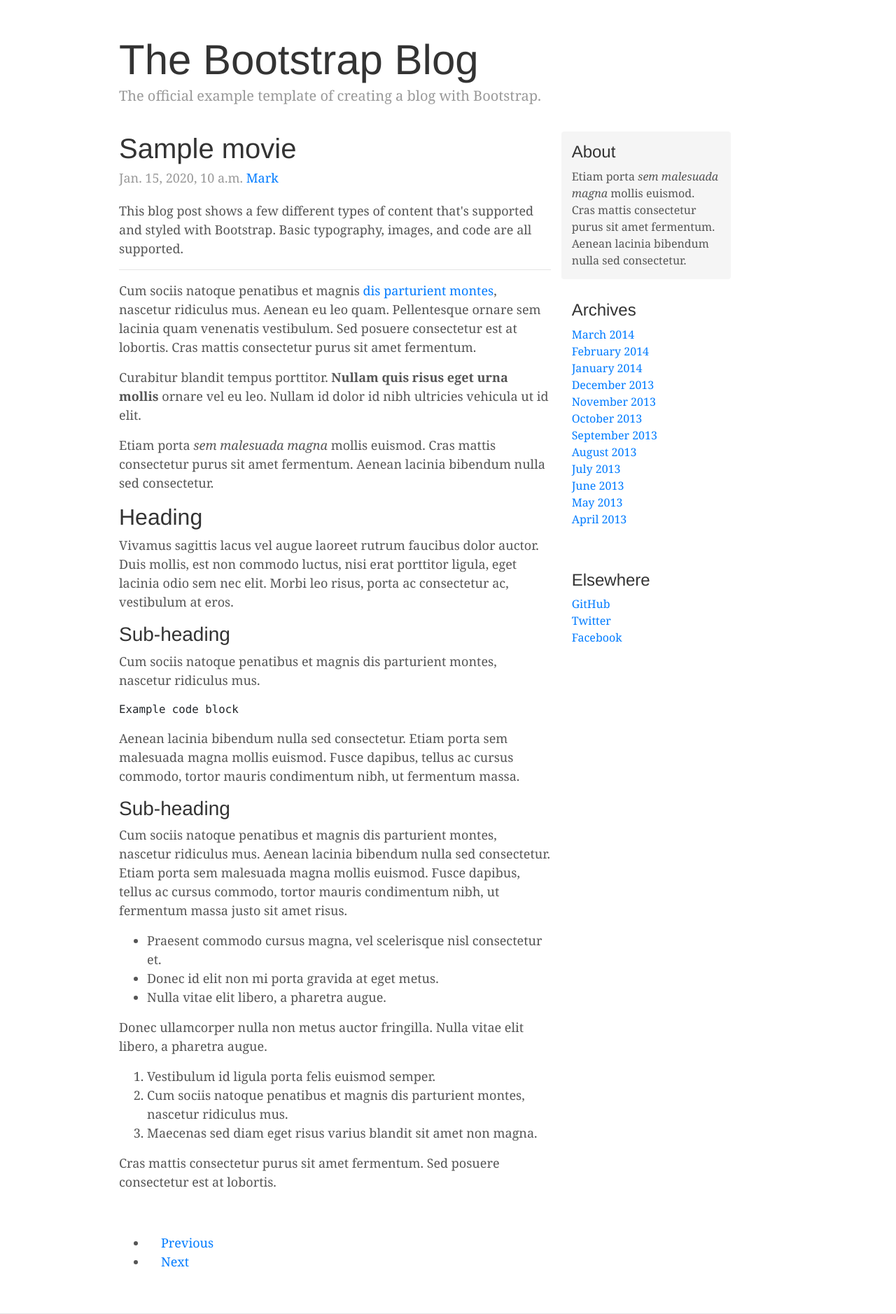
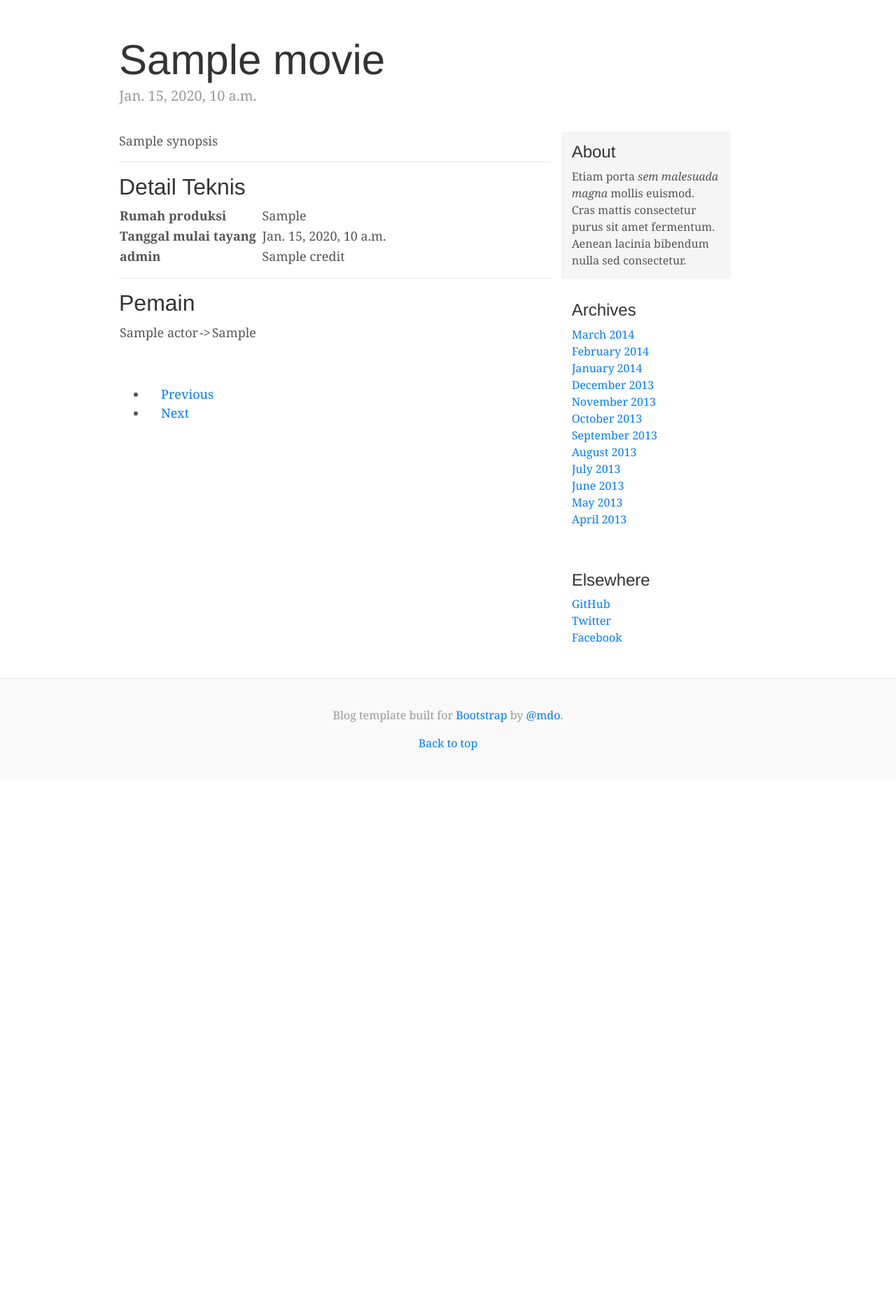
Before and after one commit to essanpupil/bdfi, a Django app: template movie/templates/movie/movie_detail.html in a window 1280 px wide. Shown: the part 44-1922 px from the top of the page at 70% size. After the commit the page ends 1116 px from the top, so only its background shows below. Run offline with Django 3.2, Linux system fonts and the light colour scheme; the template is opened without the code that fills it: most values are stand-ins (such as "Sample title", 1, 10 or a date in 2020); some libraries are stand-ins or nearby versions.

Commit message:
Update movie detail page

```diff
--- a/movie/templates/movie/movie_detail.html
+++ b/movie/templates/movie/movie_detail.html
@@ -10,7 +10,7 @@
     <meta name="author" content="">
     <link rel="icon" href="../../favicon.ico">
 
-    <title>Blog Template for Bootstrap</title>
+    <title>{{ object.title }}</title>
 
     <!-- Bootstrap core CSS -->
     <link rel="stylesheet" href="https://stackpath.bootstrapcdn.com/bootstrap/4.1.3/css/bootstrap.min.css" integrity="sha384-MCw98/SFnGE8fJT3GXwEOngsV7Zt27NXFoaoApmYm81iuXoPkFOJwJ8ERdknLPMO" crossorigin="anonymous">
@@ -49,8 +49,8 @@
     <div class="container">
 
       <div class="blog-header">
-        <h1 class="blog-title">The Bootstrap Blog</h1>
-        <p class="lead blog-description">The official example template of creating a blog with Bootstrap.</p>
+        <h1 class="blog-title">{{ movie.title }}</h1>
+        <p class="lead blog-description">{{ movie.release_date }}</p>
       </div>
 
       <div class="row">
@@ -58,36 +58,23 @@
         <div class="col-sm-8 blog-main">
 
           <div class="blog-post">
-            <h2 class="blog-post-title">{{ movie.title }}</h2>
-            <p class="blog-post-meta">{{ movie.release_date }} <a href="#">Mark</a></p>
-
-            <p>This blog post shows a few different types of content that's supported and styled with Bootstrap. Basic typography, images, and code are all supported.</p>
+            <p>{{ movie.synopsis }}</p>
             <hr>
-            <p>Cum sociis natoque penatibus et magnis <a href="#">dis parturient montes</a>, nascetur ridiculus mus. Aenean eu leo quam. Pellentesque ornare sem lacinia quam venenatis vestibulum. Sed posuere consectetur est at lobortis. Cras mattis consectetur purus sit amet fermentum.</p>
-            <blockquote>
-              <p>Curabitur blandit tempus porttitor. <strong>Nullam quis risus eget urna mollis</strong> ornare vel eu leo. Nullam id dolor id nibh ultricies vehicula ut id elit.</p>
-            </blockquote>
-            <p>Etiam porta <em>sem malesuada magna</em> mollis euismod. Cras mattis consectetur purus sit amet fermentum. Aenean lacinia bibendum nulla sed consectetur.</p>
-            <h2>Heading</h2>
-            <p>Vivamus sagittis lacus vel augue laoreet rutrum faucibus dolor auctor. Duis mollis, est non commodo luctus, nisi erat porttitor ligula, eget lacinia odio sem nec elit. Morbi leo risus, porta ac consectetur ac, vestibulum at eros.</p>
-            <h3>Sub-heading</h3>
-            <p>Cum sociis natoque penatibus et magnis dis parturient montes, nascetur ridiculus mus.</p>
-            <pre><code>Example code block</code></pre>
-            <p>Aenean lacinia bibendum nulla sed consectetur. Etiam porta sem malesuada magna mollis euismod. Fusce dapibus, tellus ac cursus commodo, tortor mauris condimentum nibh, ut fermentum massa.</p>
-            <h3>Sub-heading</h3>
-            <p>Cum sociis natoque penatibus et magnis dis parturient montes, nascetur ridiculus mus. Aenean lacinia bibendum nulla sed consectetur. Etiam porta sem malesuada magna mollis euismod. Fusce dapibus, tellus ac cursus commodo, tortor mauris condimentum nibh, ut fermentum massa justo sit amet risus.</p>
-            <ul>
-              <li>Praesent commodo cursus magna, vel scelerisque nisl consectetur et.</li>
-              <li>Donec id elit non mi porta gravida at eget metus.</li>
-              <li>Nulla vitae elit libero, a pharetra augue.</li>
-            </ul>
-            <p>Donec ullamcorper nulla non metus auctor fringilla. Nulla vitae elit libero, a pharetra augue.</p>
-            <ol>
-              <li>Vestibulum id ligula porta felis euismod semper.</li>
-              <li>Cum sociis natoque penatibus et magnis dis parturient montes, nascetur ridiculus mus.</li>
-              <li>Maecenas sed diam eget risus varius blandit sit amet non magna.</li>
-            </ol>
-            <p>Cras mattis consectetur purus sit amet fermentum. Sed posuere consectetur est at lobortis.</p>
+            <h2>Detail Teknis</h2>
+            <table>
+                <tr><th>Rumah produksi</th><td>&nbsp;</td><td>{{ movie.production_house }}</td></tr>
+                <tr><th>Tanggal mulai tayang</th><td>&nbsp;</td><td>{{ movie.release_date }}</td></tr>
+                {% for credit in movie.credit_set.all %}
+                    <tr><th>{{ credit.role }}</th><td>&nbsp;</td><td>{{ credit.name }}</td></tr>
+                {% endfor %}
+            </table>
+              <hr>
+            <h2>Pemain</h2>
+              <table>
+                  {% for cast in movie.cast_set.all %}
+                  <tr><td>{{ cast.actor }}</td><td> -> </td><td>{{ cast.play_as }}</td></tr>
+                  {% endfor %}
+              </table>
           </div><!-- /.blog-post -->
 
           <nav>
```
